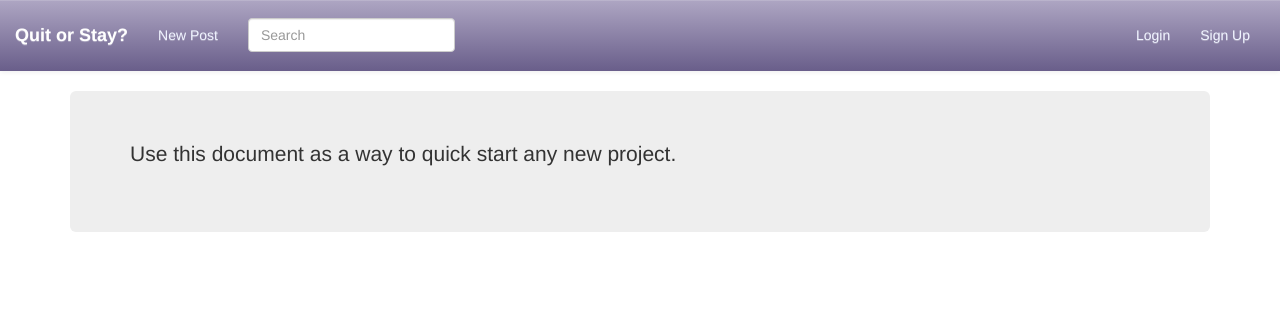
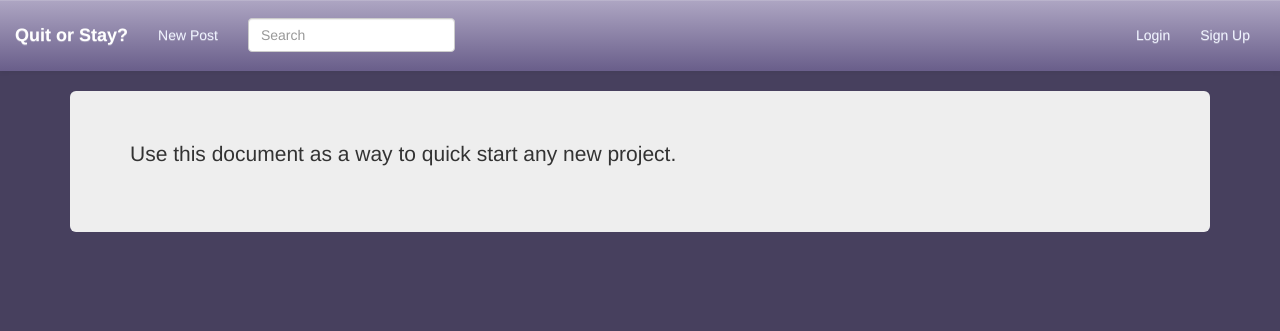
Before and after one commit to project-musashi/GTR, a Django app: page /home/ in a window 1280 px wide. Shown: the top 331 px of the page. Run offline with Django 3.2, Linux system fonts and the light colour scheme; parts of the project's set-up code (start-up, migrations or seed data) failed here and were passed over; some libraries are stand-ins or nearby versions.

Commit message:
Update background

```diff
--- a/GTR/static/css/project.css
+++ b/GTR/static/css/project.css
@@ -35,7 +35,7 @@
 
 body {
     /*padding-top: 70px; */
-    /*background-color: #ffffff; */
+    background-color: #47405e;
 }
 
 .navbar {
```
